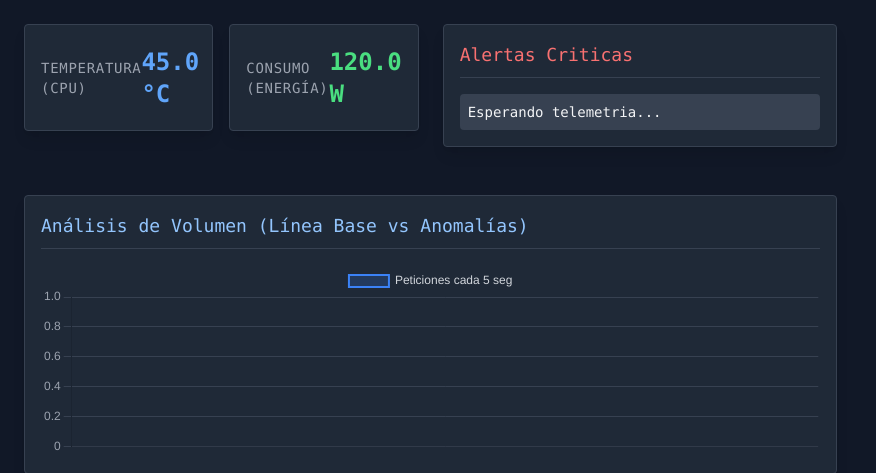
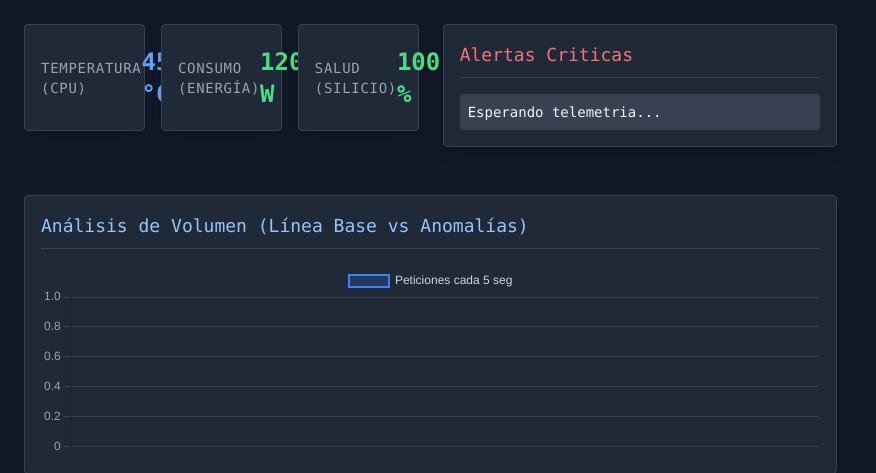
Before and after one commit to Jonnmp/SIEM_lab, a Django app: page / in a window 1280 px wide. Shown: the part 101-574 px from the top of the page, without its empty margins (0-876 px from the left). Run offline with Django 5.2, Linux system fonts and the light colour scheme; some libraries are stand-ins or nearby versions.

Commit message:
Feat: Implementar ecuacion de Arrhenius para simular degradacion quimica del hardware

```diff
--- a/dashboard/templates/dashboard/index.html
+++ b/dashboard/templates/dashboard/index.html
@@ -22,7 +22,7 @@
      <div class="grid grid-cols-1 md:grid-cols-3 gap-6">
 
         <!-- Sensores Físicos (Termodinámica y Energía) -->
-        <div class="grid grid-cols-2 gap-4 mb-4 font-mono">
+        <div class="grid grid-cols-3 gap-4 mb-4 font-mono">
             <div class="bg-gray-800 p-4 rounded border border-gray-700 flex justify-between items-center shadow-lg">
                 <span class="text-gray-400 text-sm tracking-wider uppercase">Temperatura (CPU)</span>
                 <span id="sensor-temp" class="text-2xl font-bold text-blue-400">45.0 °C</span>
@@ -30,6 +30,10 @@
             <div class="bg-gray-800 p-4 rounded border border-gray-700 flex justify-between items-center shadow-lg">
                 <span class="text-gray-400 text-sm tracking-wider uppercase">Consumo (Energía)</span>
                 <span id="sensor-volt" class="text-2xl font-bold text-green-400">120.0 W</span>
+            </div>
+            <div class="bg-gray-800 p-4 rounded border border-gray-700 flex justify-between items-center shadow-lg">
+                <span class="text-gray-400 text-sm tracking-wider uppercase">Salud (Silicio)</span>
+                <span id="sensor-salud" class="text-2xl font-bold text-green-400">100.0 %</span>
             </div>
         </div>
 
@@ -213,6 +217,33 @@
                     tempElement.innerText = datos.temperatura_c + " °C";
                     voltElement.innerText = datos.voltaje_w + " W";
 
+                    // --- ACTUALIZACIÓN DE SALUD QUÍMICA ---
+                    const saludElement = document.getElementById('sensor-salud');
+                    saludElement.innerText = datos.salud_hardware + " %";
+
+                    // Degrada el color: Verde > Amarillo > Rojo parpadeante
+                    if (datos.salud_hardware > 95) {
+                        saludElement.className = "text-2xl font-bold text-green-400";
+                    } else if (datos.salud_hardware > 85) {
+                        saludElement.className = "text-2xl font-bold text-yellow-400";
+                    } else {
+                        saludElement.className = "text-2xl font-bold text-red-500 animate-pulse";
+                    }
+
+                    // --- NUEVA LÓGICA: DEGRADACIÓN DE HARDWARE (ARRHENIUS) ---
+                    if (datos.alerta_degradacion) {
+                        const panelAlertas = document.getElementById('panel-alertas');
+                        if (panelAlertas.innerText.includes("Esperando")) panelAlertas.innerHTML = "";
+
+                        const nuevaAlarmaQuimica = document.createElement('div');
+                        // Color rojo intenso por fallo inminente
+                        nuevaAlarmaQuimica.className = 'text-red-400 mb-2 border-l-2 border-red-600 pl-2 bg-red-900 bg-opacity-40 p-1 font-bold animate-pulse';
+                        nuevaAlarmaQuimica.innerHTML = `[FALLO INMINENTE] ${hora} - Degradación de hardware acelerada. Vida útil: ${datos.salud_hardware}%. Ecuación de Arrhenius advierte daño irreversible en el procesador.`;
+
+                        panelAlertas.insertBefore(nuevaAlarmaQuimica, panelAlertas.firstChild);
+                        if (panelAlertas.children.length > 5) panelAlertas.removeChild(panelAlertas.lastChild);
+                    }
+
                     // Cambiamos el color a rojo parpadeante si los sensores detectan fuego
                     tempElement.className = datos.temperatura_c > 80 ? "text-2xl font-bold text-red-500 animate-pulse" : "text-2xl font-bold text-blue-400";
                     voltElement.className = datos.voltaje_w > 250 ? "text-2xl font-bold text-red-500 animate-pulse" : "text-2xl font-bold text-green-400";
--- a/dashboard/views.py
+++ b/dashboard/views.py
@@ -21,6 +21,7 @@ historial_exfiltracion = []
 temperatura_actual = 45.0
 voltaje_actual = 120.0
 ultimo_ataque_crypto = 0
+salud_hardware = 100.0
 
 
 def index(request):
@@ -67,7 +68,7 @@ def calcular_gradiente(historial, ventana_tiempo, ahora):
     return dy/dt
 
 def generar_telemetria(request):
-    global historial_peticiones, historial_exfiltracion, temperatura_actual, voltaje_actual, ultimo_ataque_crypto
+    global historial_peticiones, historial_exfiltracion, temperatura_actual, voltaje_actual, ultimo_ataque_crypto, salud_hardware
     ahora = time.time()
 
     historial_peticiones = [t for t in historial_peticiones if ahora - t <= 10]
@@ -94,6 +95,19 @@ def generar_telemetria(request):
 
     alerta_cryptojacking = (temperatura_actual > 80.0) and (voltaje_actual > 250.0)
 
+    # Ecuación de Arrhenius (Química y Electromigración) ---
+    # Si la temperatura supera los 70°C, el daño aumenta exponencialmente.
+    if temperatura_actual > 70.0:
+        # Base 1.1 elevada al exceso térmico crea una curva de daño exponencial
+        tasa_de_dano = 0.01 * (1.1 ** (temperatura_actual - 70.0))
+        salud_hardware -= tasa_de_dano
+
+    # Evitamos que la salud baje de 0% (servidor muerto)
+    salud_hardware = max(0.0, salud_hardware)
+
+    # Disparamos la alerta crítica si la salud cae por debajo del 85%
+    alerta_degradacion = salud_hardware < 85.0
+
     """ Genera un log de red simulado y lo valida contra el Arbol Trie."""
 
     if random.random() < 0.20:
@@ -116,7 +130,9 @@ def generar_telemetria(request):
         "gradiente_fuga": round(gradiente, 2),
         "temperatura_c" : round(temperatura_actual, 1),
         "voltaje_w" : round(voltaje_actual, 1),
-        "alerta_cryptojacking": alerta_cryptojacking
+        "alerta_cryptojacking": alerta_cryptojacking,
+        "salud_hardware": round(salud_hardware, 3),
+        "alerta_degradacion": alerta_degradacion
     }
 
     return JsonResponse(datos_log)
```
